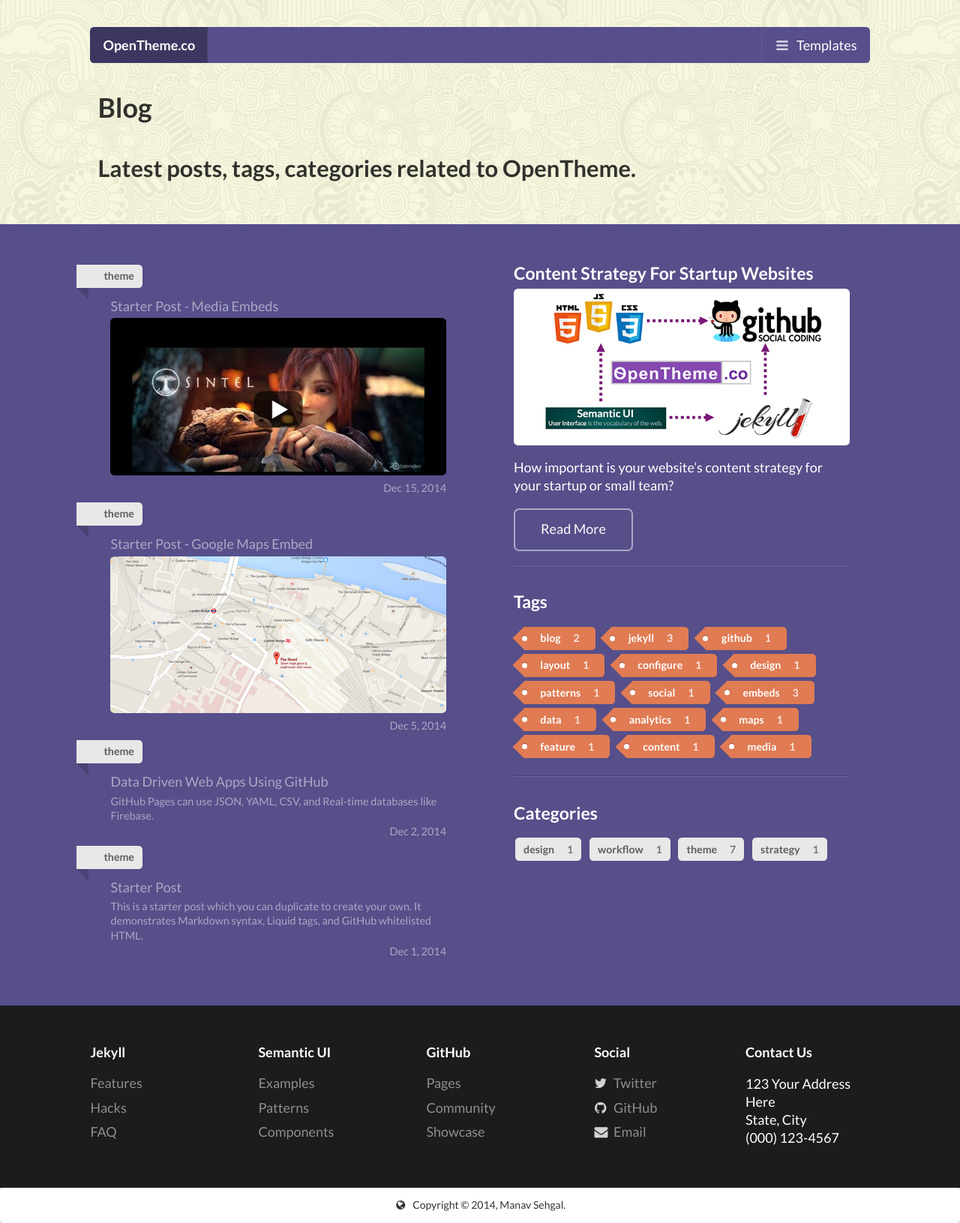
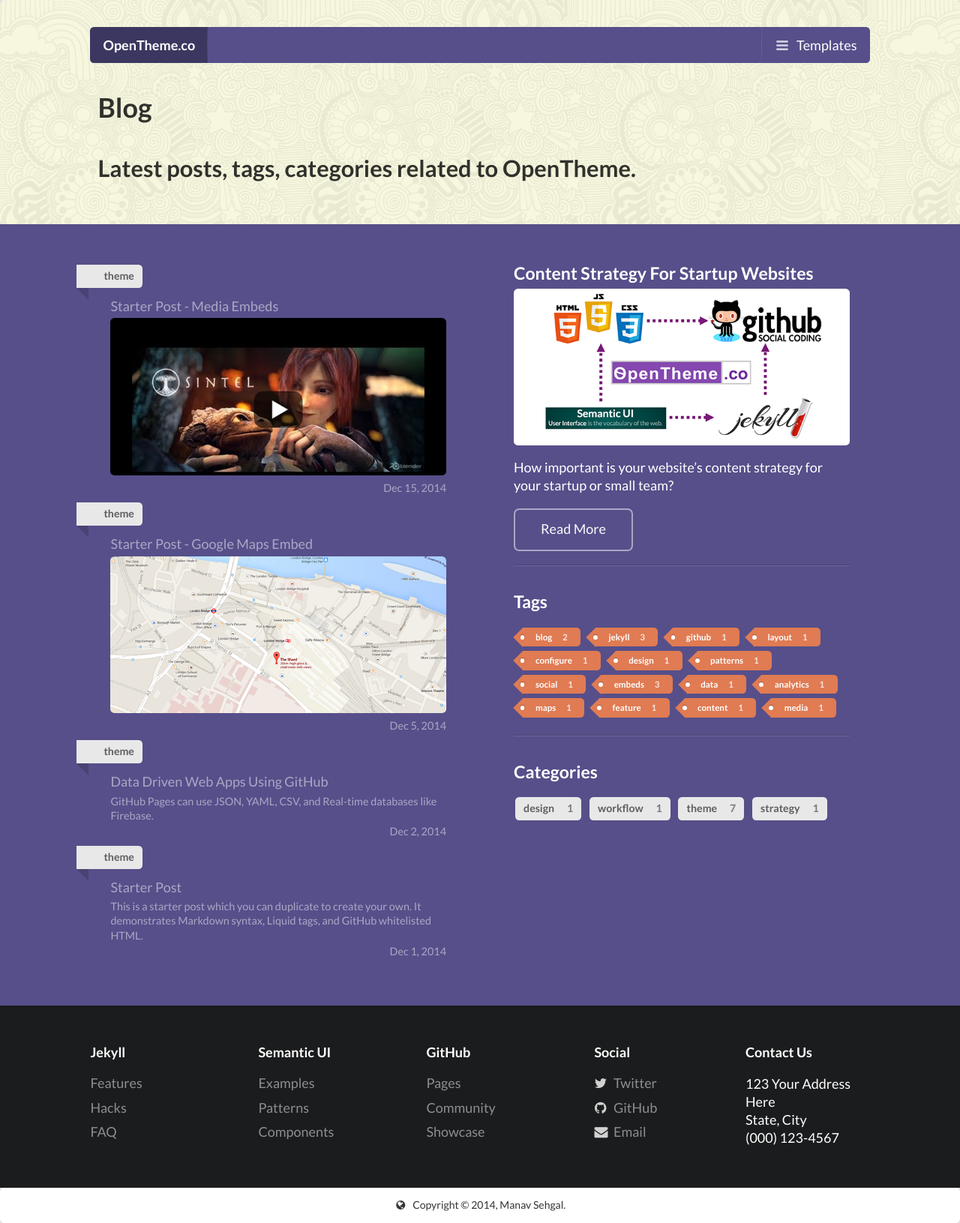
Before and after one commit to manavsehgal/opentheme, a Jekyll site: the page built from blog.html, in a window 1280 px wide. Shown: the whole page at 75% size. Built offline with Jekyll 4.4.1, drawn with Linux system fonts in a browser that asks for light colours; nearby versions of some CDN libraries.

Commit message:
Change tags to mini

```diff
--- a/_includes/site-tags.html
+++ b/_includes/site-tags.html
@@ -1,3 +1,3 @@
 {% for tag in site.tags limit:site.tags_limit %}
-<a class="ui tag small label orange" href="/tag/#{{ tag | first }}">{{ tag | first }} <div class="detail">{{ tag | last | size }}</div></a>
+<a class="ui tag mini label orange" href="/tag/#{{ tag | first }}">{{ tag | first }} <div class="detail">{{ tag | last | size }}</div></a>
 {% endfor %}
```
